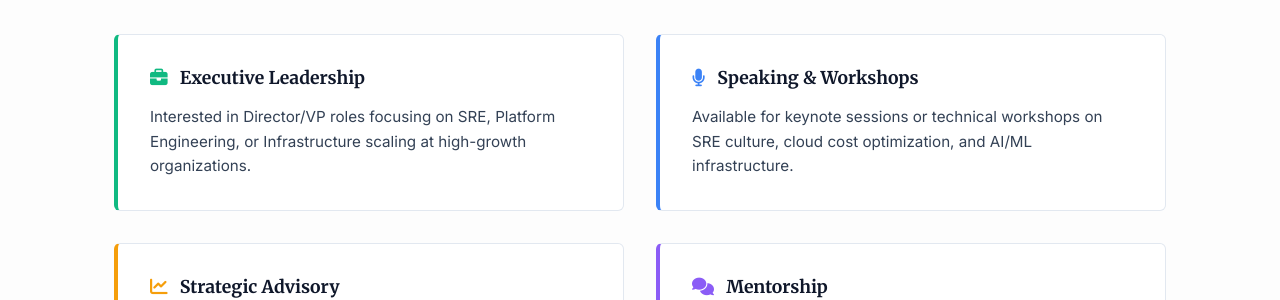
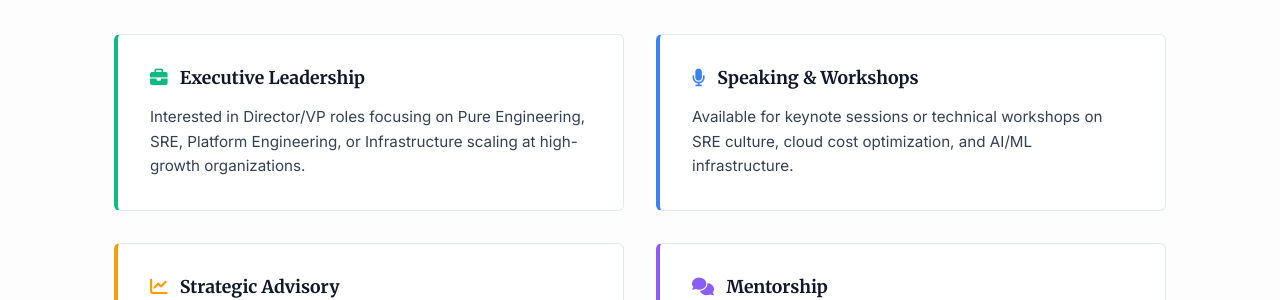
Before and after one commit to kodelint/kodelint.github.io, a Jekyll site: the page built from portfolio/contact/index.md, in a window 1280 px wide and 1292 px high. Shown: the part 311-611 px from the top of the window. Built offline with Jekyll 4.4.1, drawn with Linux system fonts in a browser that asks for light colours.

Commit message:
content: add 'Pure Engineering' to executive leadership focus areas

```diff
--- a/portfolio/contact/index.md
+++ b/portfolio/contact/index.md
@@ -14,7 +14,7 @@ description: Get in touch with Satyajit Roy Choudhury regarding engineering lead
   <div class="p-grid-2" style="gap: 2rem; margin-bottom: 4rem;">
     <div class="p-card" style="border-left: 4px solid #10b981;">
       <h3 style="font-size: 1.1rem; margin-bottom: 1rem;"><i class="fas fa-briefcase" style="margin-right: 0.5rem; color: #10b981;"></i> Executive Leadership</h3>
-      <p style="font-size: 0.95rem; color: var(--color-text);">Interested in Director/VP roles focusing on SRE, Platform Engineering, or Infrastructure scaling at high-growth organizations.</p>
+      <p style="font-size: 0.95rem; color: var(--color-text);">Interested in Director/VP roles focusing on Pure Engineering, SRE, Platform Engineering, or Infrastructure scaling at high-growth organizations.</p>
     </div>
     <div class="p-card" style="border-left: 4px solid #3b82f6;">
       <h3 style="font-size: 1.1rem; margin-bottom: 1rem;"><i class="fas fa-microphone" style="margin-right: 0.5rem; color: #3b82f6;"></i> Speaking & Workshops</h3>
```
